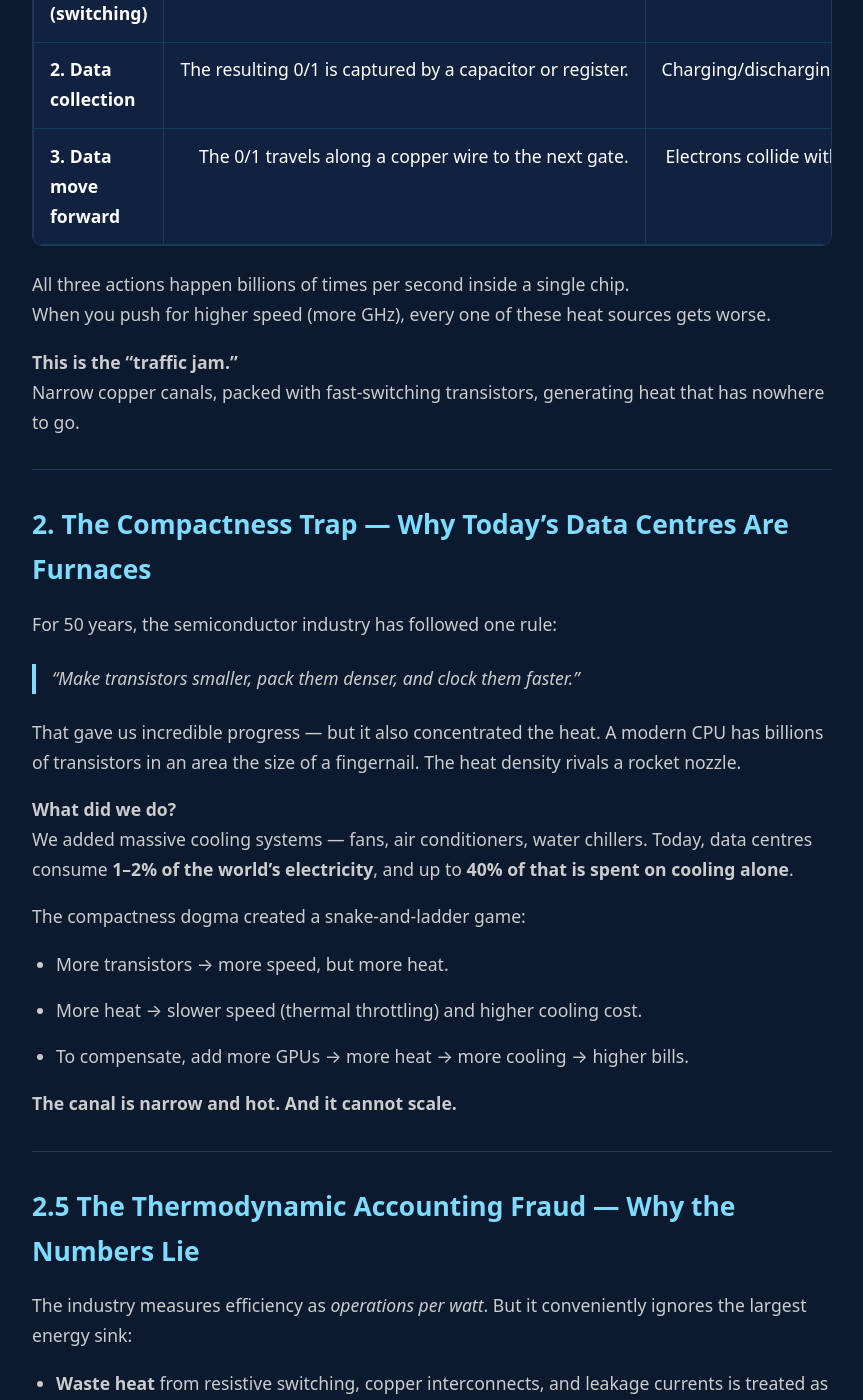
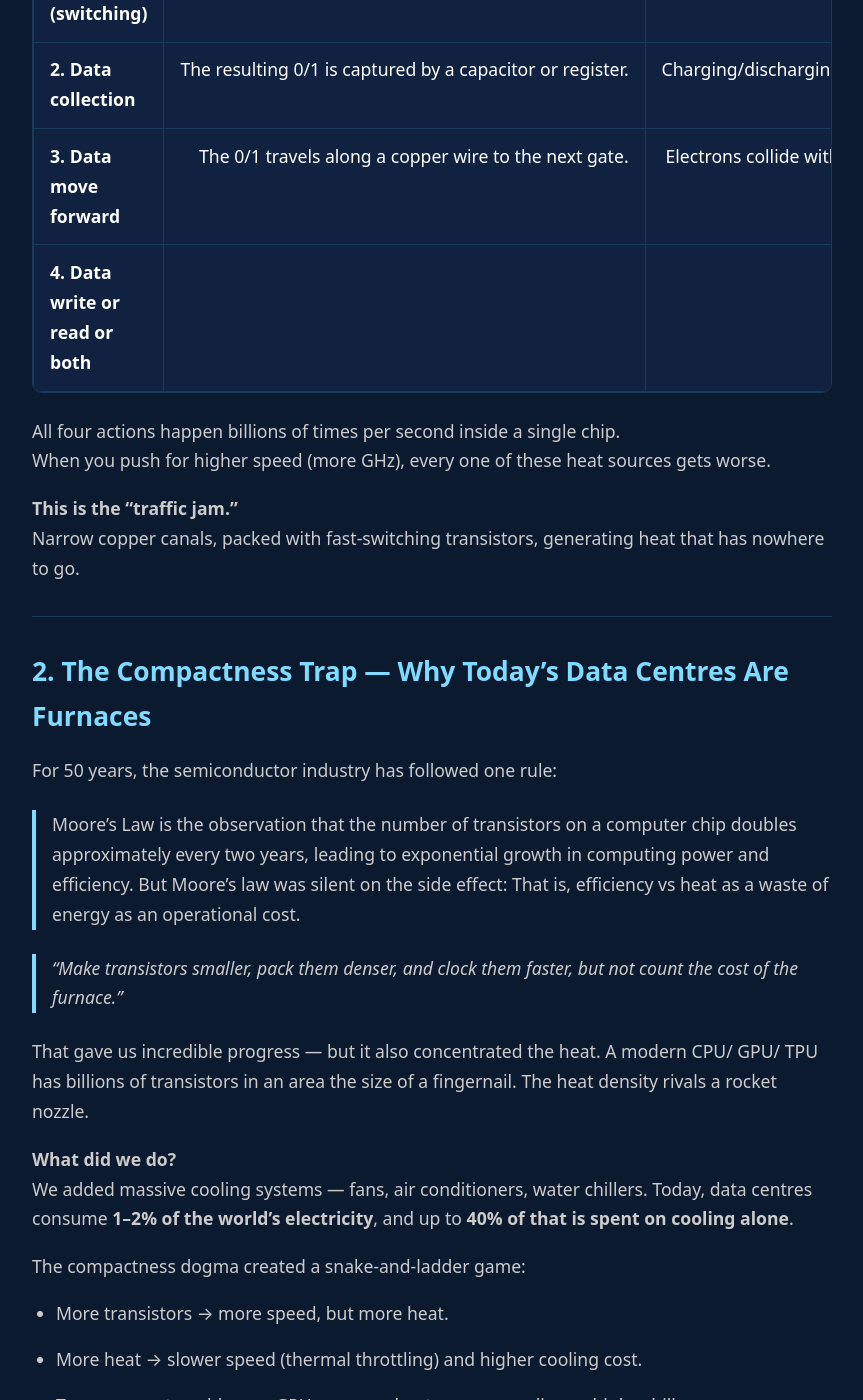
Before and after one commit to justicephysics/humanos2.0, a Jekyll site: the page built from simple-engineering-vision.md, in a window 1280 px wide and 1400 px high, scrolled down 2294 px. Shown: the whole window, without its empty margins (208-1071 px from the left). Built offline with Jekyll 4.4.1, drawn with Linux system fonts in a browser that asks for light colours; our own code applies the rules of GitHub Pages for plain Markdown files; some of the changed text lies outside the part shown.

Commit message:
Update simple-engineering-vision.md

```diff
--- a/simple-engineering-vision.md
+++ b/simple-engineering-vision.md
@@ -30,17 +30,18 @@ The answer, once you see it, is devastatingly simple. And so is the cure.
 
 ---
 
-## 1. The Three Heat Sources in Every CPU/ GPU/ TPU
+## 1. The four Heat Sources in Every CPU/ GPU/ TPU
 
-Every computation boils down to three tiny actions:
+Every computation boils down to four tiny actions:
 
 | Action | What happens | Heat source |
 |--------|--------------|-------------|
 | **1. ON/OFF (switching)** | A transistor flips from 0 to 1 or 1 to 0. | Tiny energy lost as heat every flip. |
 | **2. Data collection** | The resulting 0/1 is captured by a capacitor or register. | Charging/discharging a tiny capacitor wastes energy. |
 | **3. Data move forward** | The 0/1 travels along a copper wire to the next gate. | Electrons collide with copper atoms — resistive heat. |
+| **4. Data write or read or both** |||
 
-All three actions happen billions of times per second inside a single chip.
+All four actions happen billions of times per second inside a single chip.
 When you push for higher speed (more GHz), every one of these heat sources gets worse.
 
 **This is the "traffic jam."**
@@ -52,9 +53,12 @@ Narrow copper canals, packed with fast‑switching transistors, generating heat
 
 For 50 years, the semiconductor industry has followed one rule:
 
-> *"Make transistors smaller, pack them denser, and clock them faster."*
+> Moore's Law is the observation that the number of transistors on a computer chip doubles approximately every two years, leading to exponential growth in computing power and efficiency.
+> But Moore's law was silent on the side effect: That is, efficiency vs heat as a waste of energy as an operational cost.
 
-That gave us incredible progress — but it also concentrated the heat. A modern CPU has billions of transistors in an area the size of a fingernail. The heat density rivals a rocket nozzle.
+> *"Make transistors smaller, pack them denser, and clock them faster, but not count the cost of the furnace."*
+
+That gave us incredible progress — but it also concentrated the heat. A modern CPU/ GPU/ TPU has billions of transistors in an area the size of a fingernail. The heat density rivals a rocket nozzle.
 
 **What did we do?**
 We added massive cooling systems — fans, air conditioners, water chillers. Today, data centres consume **1–2% of the world's electricity**, and up to **40% of that is spent on cooling alone**.
@@ -120,7 +124,7 @@ What if we stopped fighting heat and instead **eliminated it at the root**?
 
 ---
 
-## 4. The Four Heat Gateways in Every CPU
+## 4. The Four Heat Gateways in Every CPU/ GPU/ TPU
 
 Every computation is a chain of four tiny actions. At each step, energy is spent — and when we push for higher speed, all four become heat sources.
 
```
